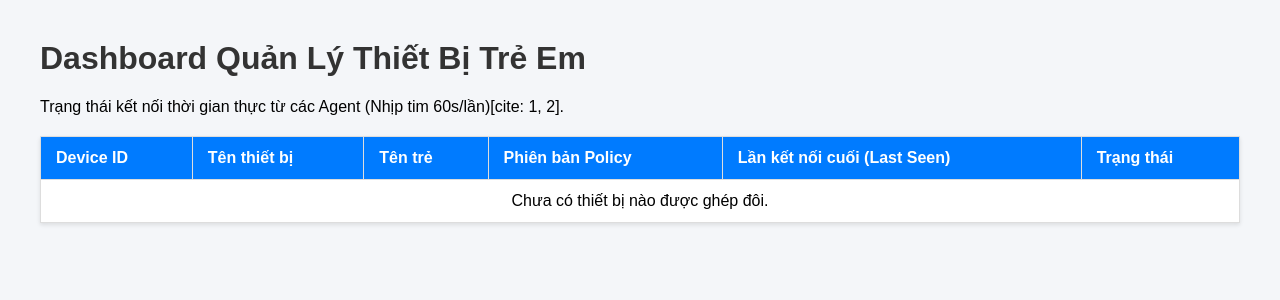
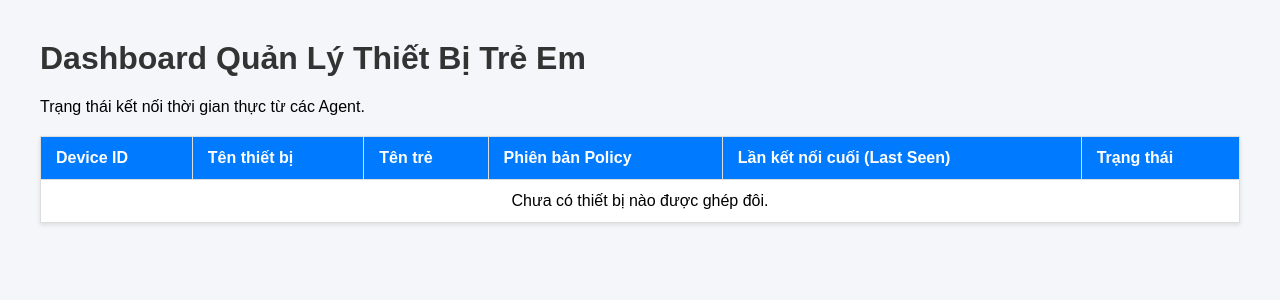
Before and after one commit to nhlong2004/QuanLiMayTinhTreEm, a FastAPI app: page / in a window 1280 px wide. Shown: the top 300 px of the page. Run offline with FastAPI, Linux system fonts and the light colour scheme.

Commit message:
Update dashboard.html

```diff
--- a/server/templates/dashboard.html
+++ b/server/templates/dashboard.html
@@ -15,7 +15,7 @@
 </head>
 <body>
     <h1>Dashboard Quản Lý Thiết Bị Trẻ Em</h1>
-    <p>Trạng thái kết nối thời gian thực từ các Agent (Nhịp tim 60s/lần)[cite: 1, 2].</p>
+    <p>Trạng thái kết nối thời gian thực từ các Agent.</p>
 
     <table>
         <thead>
```
